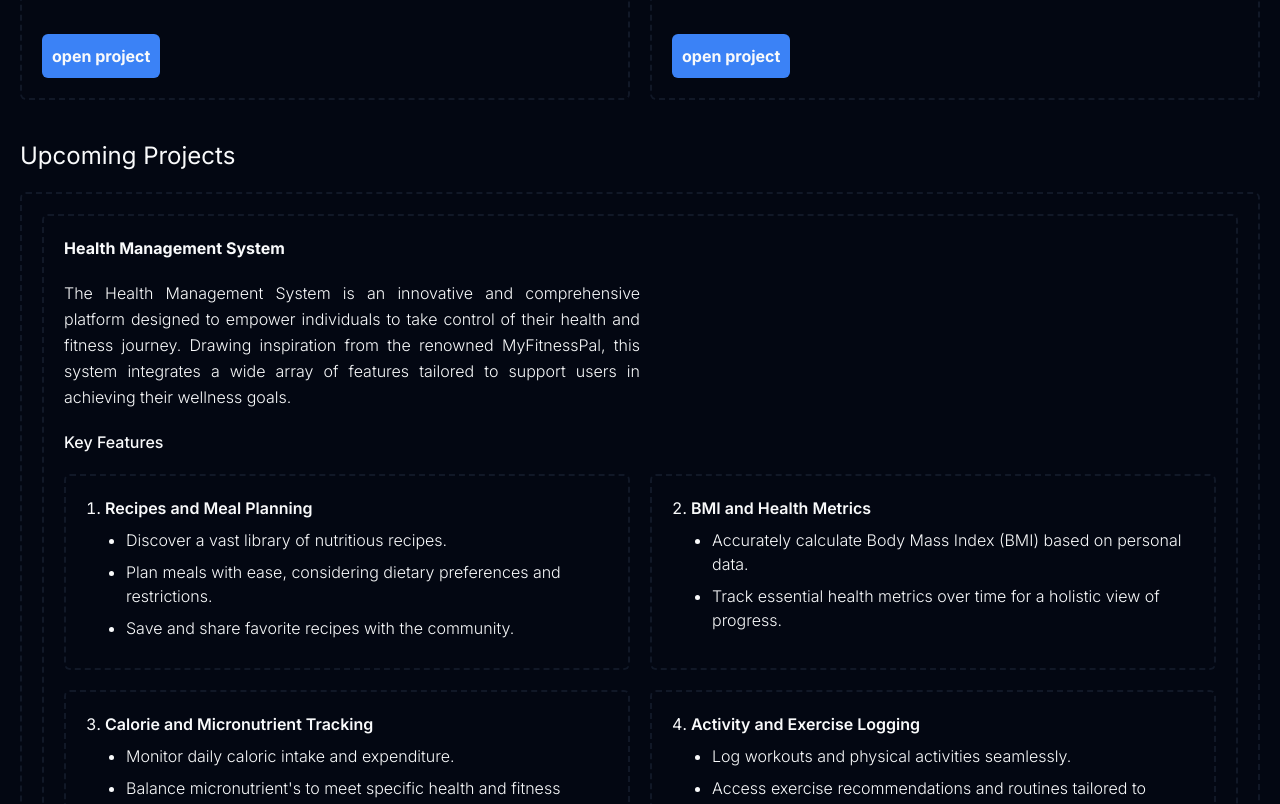
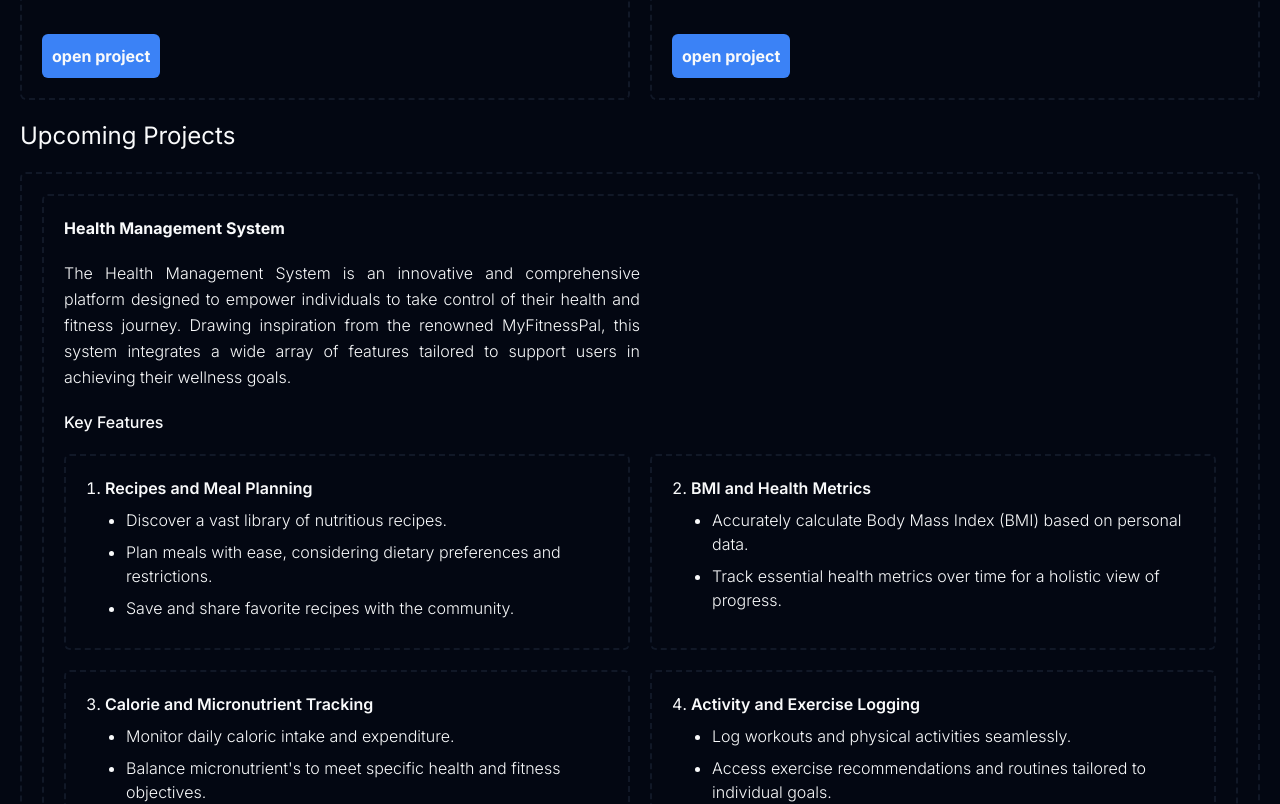
Before and after one commit to reginald-chand/personal-portfolio-2024, a Next.js app: page / in a window 1280 px wide. Shown: the part 1604-2408 px from the top of the page. Built offline with nearby package versions, Linux system fonts and the light colour scheme.

Commit message:
Update styles

```diff
--- a/app/components/ui/upcoming_projects_section/upcoming-projects-section.tsx
+++ b/app/components/ui/upcoming_projects_section/upcoming-projects-section.tsx
@@ -4,7 +4,7 @@ import { UpcomingProjectsSectionProjectsData } from "../../data/upcoming-project
 
 export const UpComingProjectsSection = memo((): ReactElement => {
   return (
-    <section id="upcoming-projects" className="w-full p-5">
+    <section id="upcoming-projects" className="w-full p-5 pt-0">
       <h2 className="mb-5 text-2xl">Upcoming Projects</h2>
       <div className="w-full flex items-center justify-center">
         <div className="w-full p-5 border-2 border-dashed border-gray-900 rounded-md">
@@ -12,7 +12,7 @@ export const UpComingProjectsSection = memo((): ReactElement => {
             UpcomingProjectsSectionProjectsData.map((element, index) => (
               <div
                 key={index}
-                className="lg:p-5 lg:border-2 lg:border-dashed lg:border-gray-900 lg:rounded-md lg:hover:border-brand-primary transition-colors duration-300 ease-linear"
+                className="lg:p-5 lg:border-2 border-dashed border-gray-900 rounded-md lg:hover:border-brand-primary transition-colors duration-300 ease-linear"
               >
                 <Link
                   href={element.link}
```
